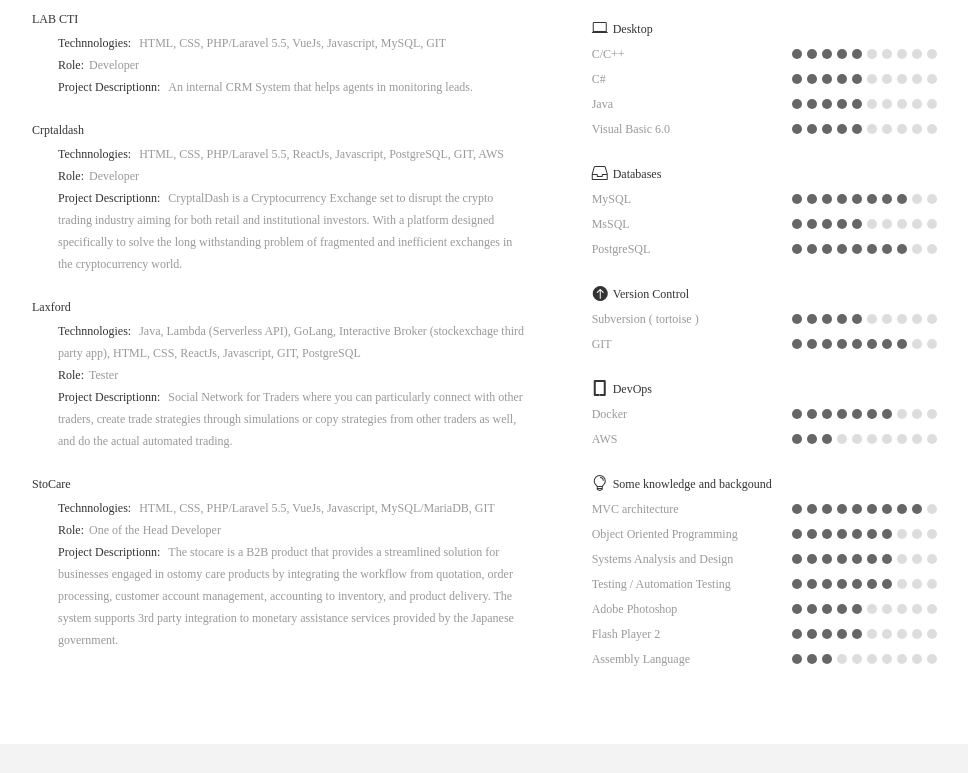
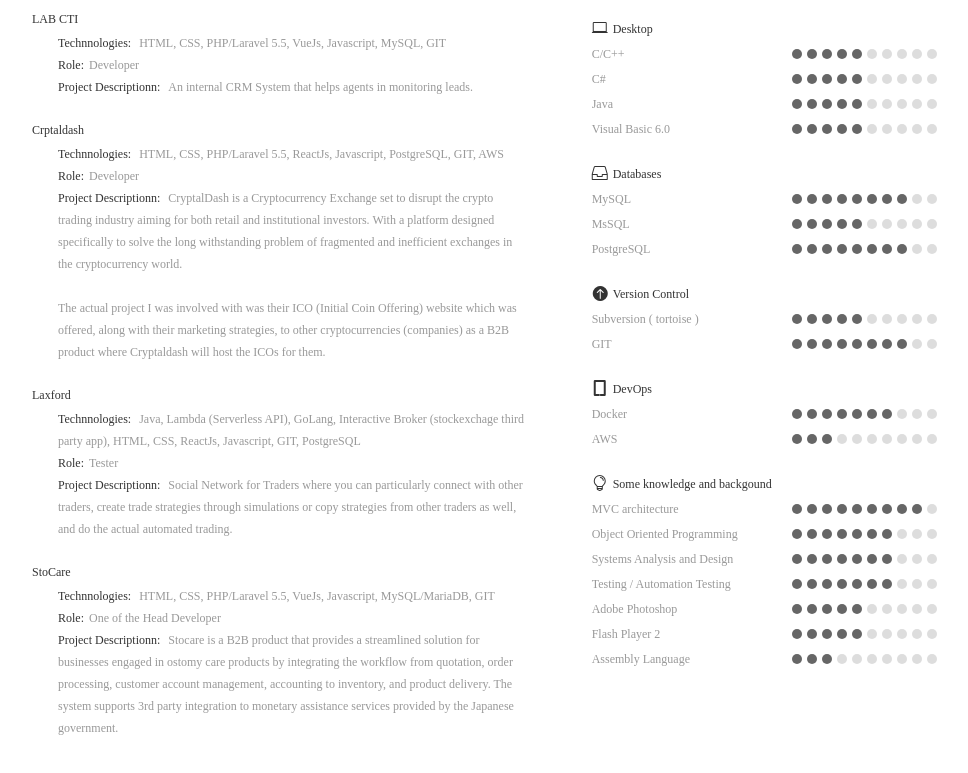
Before and after one commit to bmaraon/bmaraon.github.io, a plain HTML site: page index.html in a window 1280 px wide. Shown: the part 1476-2249 px from the top of the page, without its empty margins (80-1048 px from the left). Before the commit the page ends 2220 px from the top, so only its background shows below. Drawn offline with Linux system fonts and the light colour scheme.

Commit message:
refactor: changes to clarify Cryptaldash work descrip

```diff
--- a/index.html
+++ b/index.html
@@ -159,7 +159,11 @@
                                         set to disrupt the crypto trading industry
                                         aiming for both retail and institutional investors. With a platform designed
                                         specifically to solve the long withstanding problem of
-                                        fragmented and inefficient exchanges in the cryptocurrency world.</em>
+                                        fragmented and inefficient exchanges in the cryptocurrency world. <br /><br />
+                                        The actual project I was involved with was their ICO (Initial Coin
+                                        Offering) website which was offered, along with their marketing strategies, to
+                                        other cryptocurrencies (companies) as a B2B product where Cryptaldash will host
+                                        the ICOs for them.</em>
                                 </p>
                             </div>
                         </li>
@@ -186,7 +190,7 @@
                                     <strong>Technnologies:</strong><em> HTML, CSS, PHP/Laravel
                                         5.5, VueJs, Javascript, MySQL/MariaDB, GIT </em><br />
                                     <strong>Role:</strong><em>One of the Head Developer</em> <br />
-                                    <strong>Project Descriptionn:</strong> <em>The stocare is a B2B product that
+                                    <strong>Project Descriptionn:</strong> <em>Stocare is a B2B product that
                                         provides a streamlined solution for businesses engaged in ostomy care products
                                         by integrating the workflow from quotation, order processing, customer account
                                         management, accounting to inventory, and product delivery. The system supports
```
